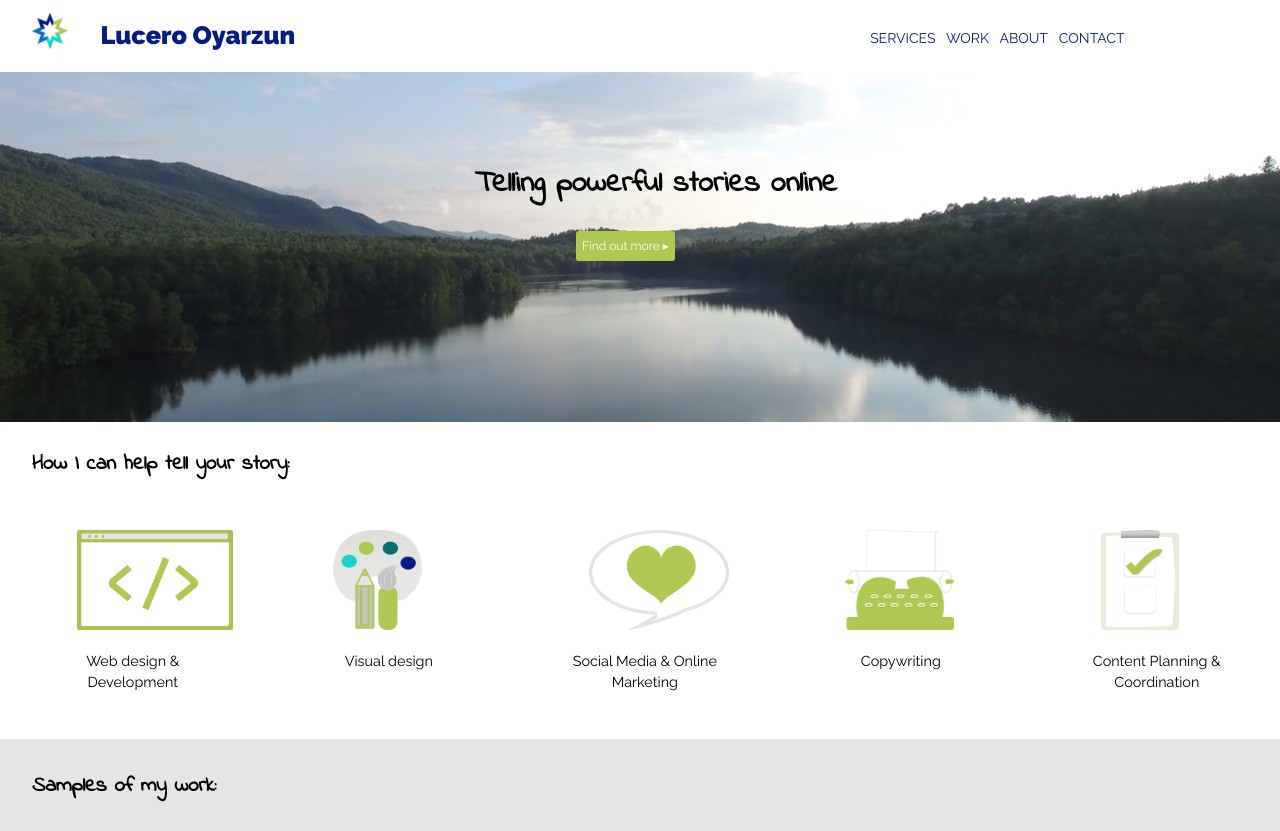
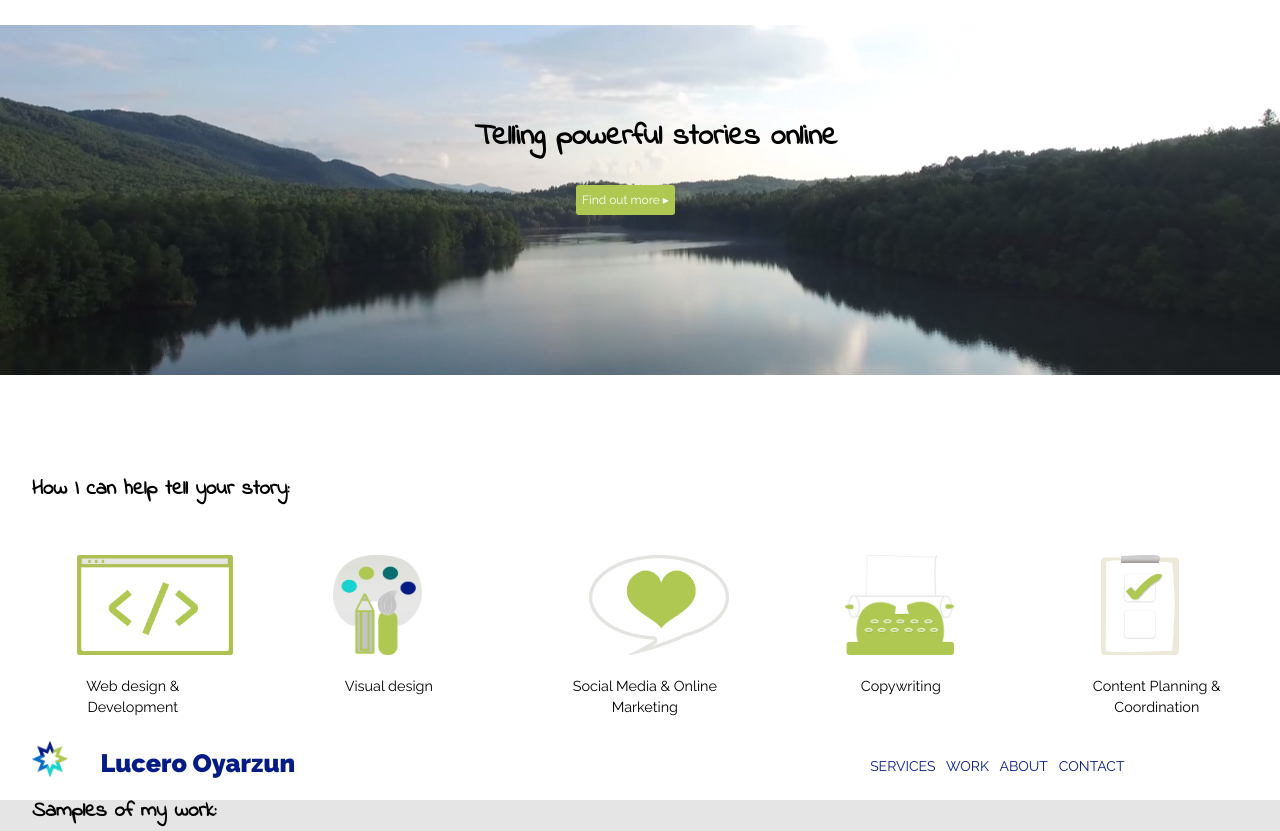
Before and after one commit to luceritodelalba/portfolio, a plain HTML site: page index.html in a window 1280 px wide. Shown: the top 831 px of the page. Drawn offline with Linux system fonts and the light colour scheme.

Commit message:
Fixed Navbar
Attempt 1 based on https://www.w3schools.com/howto/howto_css_fixed_menu.asp

```diff
--- a/css/main.css
+++ b/css/main.css
@@ -48,6 +48,9 @@ header{
 
 #navbar{
   background-color: #ffffff; /*white*/
+  position: fixed; /* Set the navbar to fixed position */
+  bottom: 0; /* Position the navbar at the top of the page */
+  width: 100%; /* Full width */
 }
 
 #icon-star{
```
